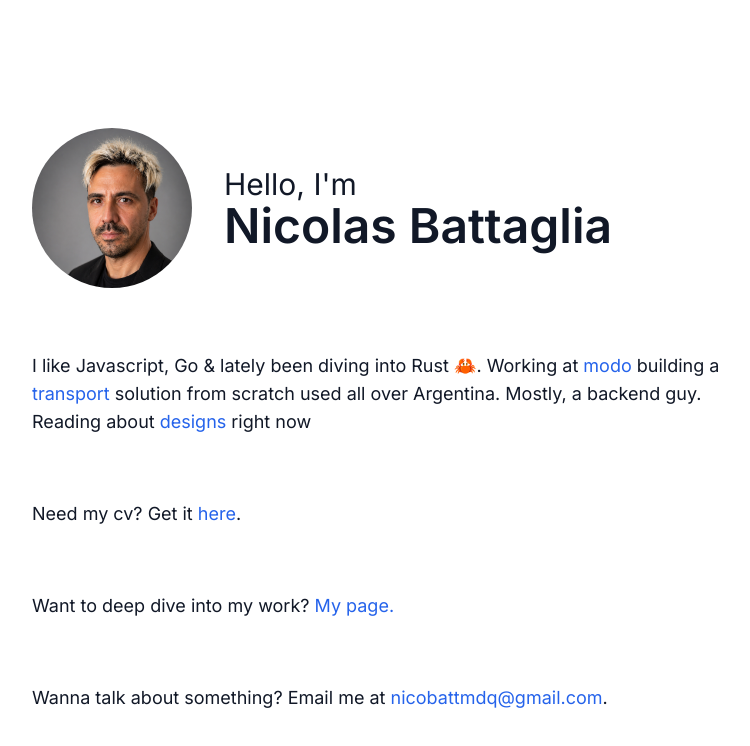
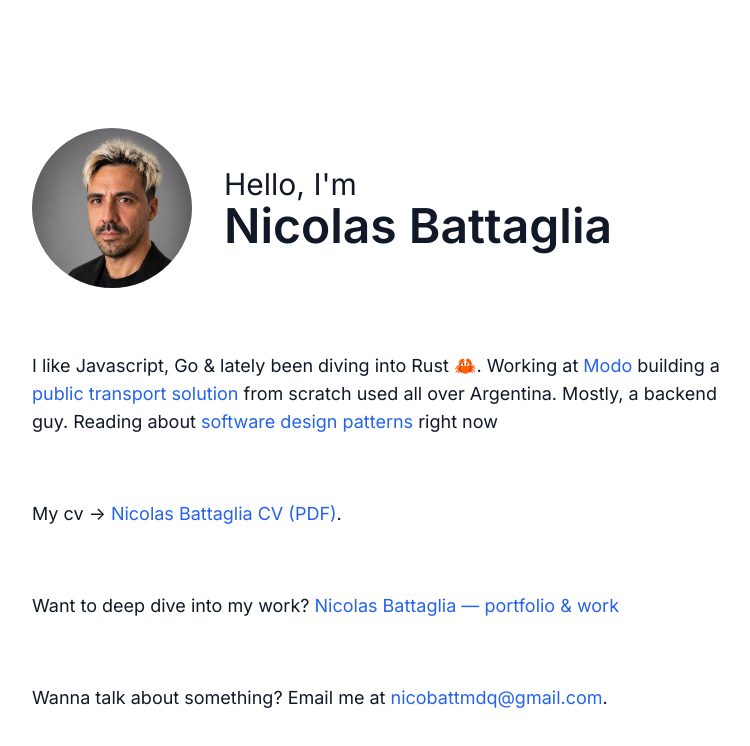
Before and after one commit to zk182/portfolio, a Next.js app: page / in a window 1280 px wide. Shown: the top 746 px of the page, without its empty margins (256-1006 px from the left). Built offline with nearby package versions, Linux system fonts and the light colour scheme.

Commit message:
fix(bio): descriptive texts

```diff
--- a/src/app/components/Biography/bio.tsx
+++ b/src/app/components/Biography/bio.tsx
@@ -5,28 +5,28 @@ export default function Bio() {
 		<div className="mt-16 leading-7 text-gray-900 text-lg dark:text-gray-100">
 			<p>
 				I like Javascript, Go & lately been diving into Rust 🦀. Working at{' '}
-				<CustomLink href="https://modo.com.ar/">modo</CustomLink> building a{' '}
+				<CustomLink href="https://modo.com.ar/">Modo</CustomLink> building a{' '}
 				<CustomLink href="https://www.linkedin.com/pulse/transformando-el-transporte-p%C3%BAblico-con-vqr-en-as%C3%AD-la-di-loreto-bpc7f/?trackingId=Yr0G9Xs1QZCFa4MBnf1GRg%3D%3D">
-					transport
+					public transport solution
 				</CustomLink>{' '}
-				solution from scratch used all over Argentina. Mostly, a backend
-				guy. Reading about{' '}
+				from scratch used all over Argentina. Mostly, a backend guy. Reading
+				about{' '}
 				<CustomLink href="https://blog.levelupcoding.com/">
-					designs
+					software design patterns
 				</CustomLink>{' '}
 				right now
 			</p>{' '}
 			<p className="mt-16">
-				Need my cv? Get it{' '}
+				My cv{' -> '}
 				<CustomLink href="/nicolas-battaglia-cv.pdf" download>
-					here
+					Nicolas Battaglia CV (PDF)
 				</CustomLink>
 				.
 			</p>
 			<p className="mt-16">
 				Want to deep dive into my work?{' '}
 				<CustomLink href="https://nicobattcv.vercel.app/">
-					My page.
+					Nicolas Battaglia — portfolio & work
 				</CustomLink>
 			</p>
 			<p className="mt-16">
--- a/src/app/components/Biography/header.tsx
+++ b/src/app/components/Biography/header.tsx
@@ -11,7 +11,8 @@ export default function Header() {
 					alt="Nicolas Battaglia"
 					width={160}
 					height={160}
-					quality={100}
+					quality={75}
+					sizes="(max-width: 768px) 128px, 160px"
 					priority
 				/>
 			</div>
--- a/src/app/components/CustomLink.jsx
+++ b/src/app/components/CustomLink.jsx
@@ -1,8 +1,10 @@
 const CustomLink = ({ href, children, download = false }) => {
+	const isExternal = href?.startsWith('http') || href?.startsWith('mailto');
 	return (
 		<a
 			href={href}
 			download={download}
+			{...(isExternal && { target: '_blank', rel: 'noopener noreferrer' })}
 			className="text-blue-600 hover:text-blue-500 hover:underline transition duration-75 ease-in-out dark:text-blue-400 dark:hover:text-blue-300"
 		>
 			{children}
```
